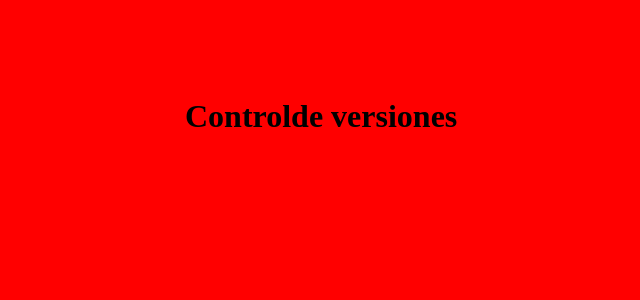
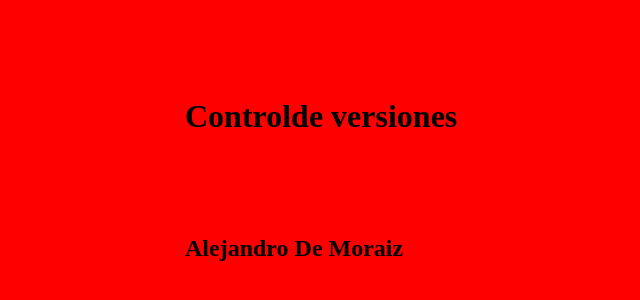
Before and after one commit to Bernheim1/TP_SO_i4_104_, a plain HTML site: page index.html in a window 1280 px wide. Shown: the part 102-402 px from the top of the page, without its empty margins (115-755 px from the left). Drawn offline with Linux system fonts and the light colour scheme.

Commit message:
beta_punto5-agregar favicon y h2 con apellido

```diff
--- a/index.html
+++ b/index.html
@@ -8,5 +8,6 @@
   </head>
 <body>
   <h1>Controlde versiones</h1>
+  <h2>Alejandro De Moraiz</h2>
 </body>
 </html>
```
Also changed, not shown: favicon.ico.
